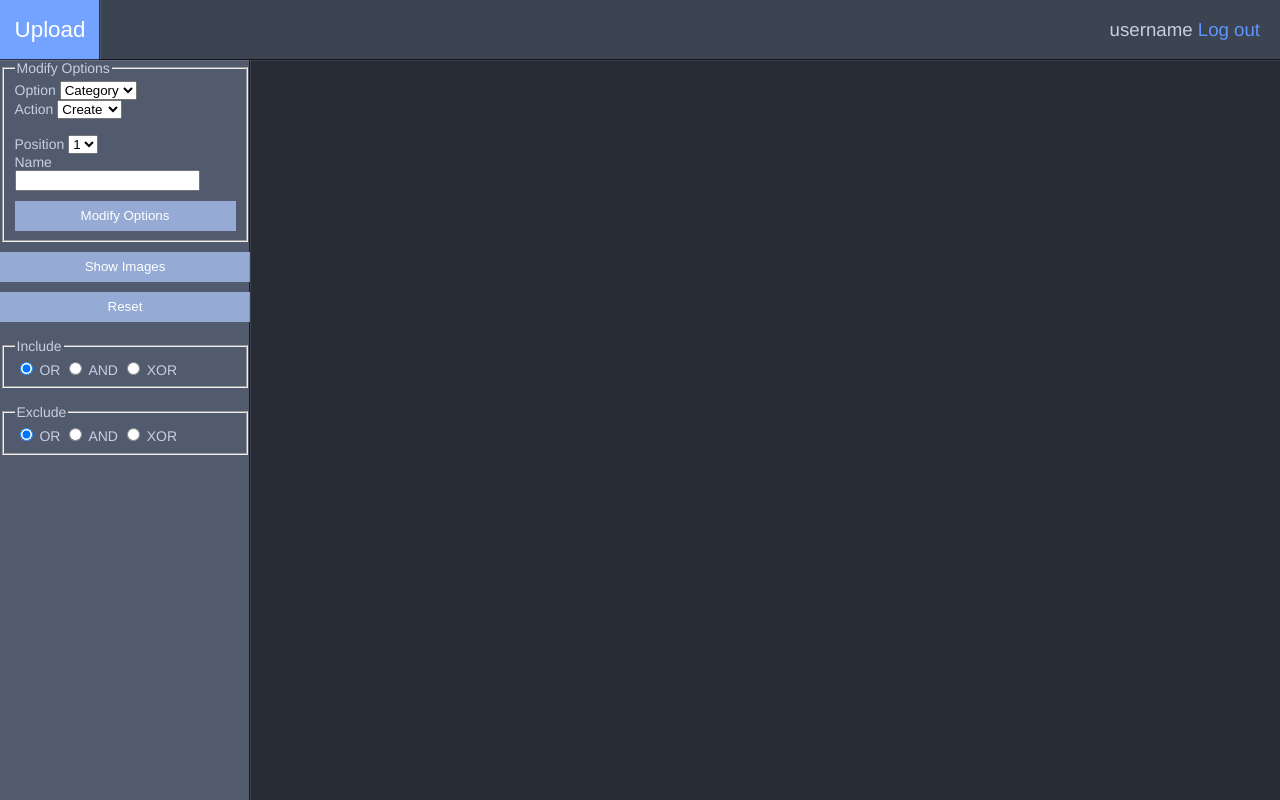
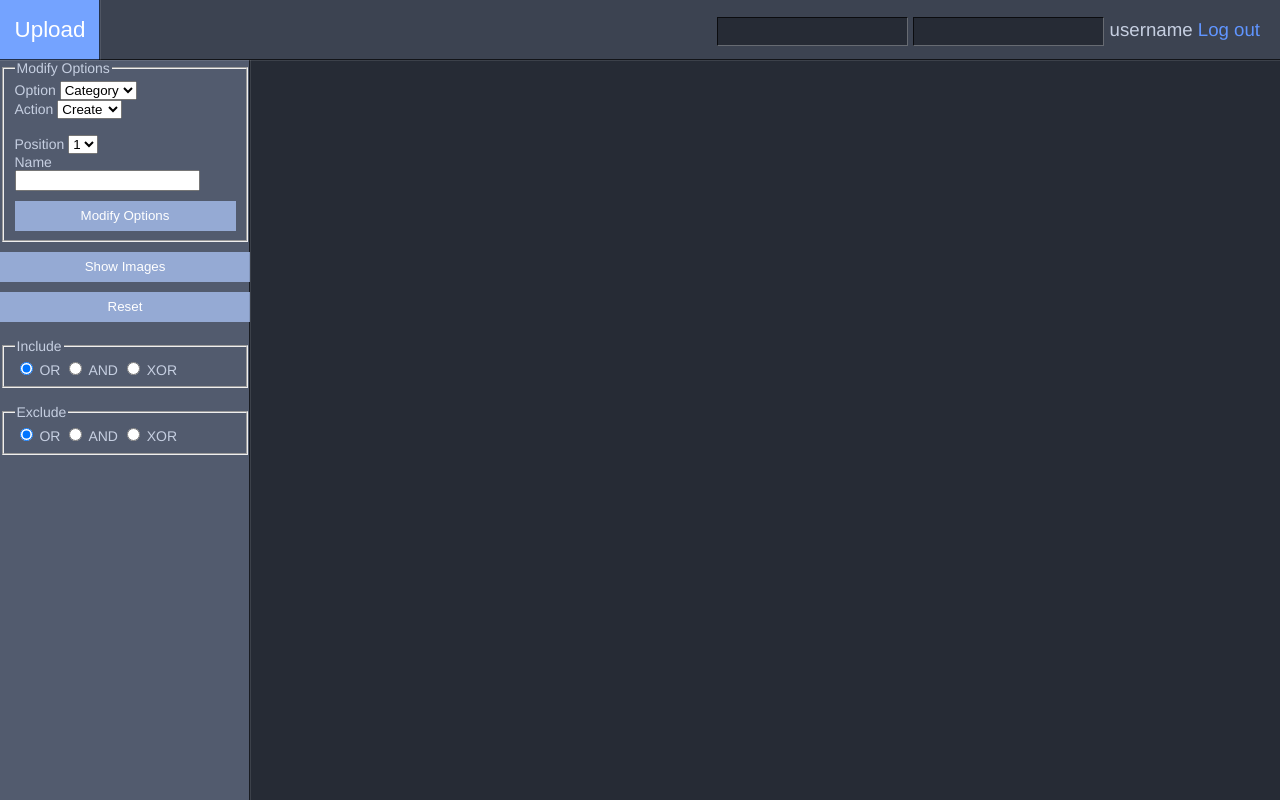
Before and after one commit to mjbelow/Image-Organizer, a PHP site: page /index.big.php in a window 1280 px wide. Run offline with PHP 8.4, Linux system fonts and the light colour scheme; data that the repository does not hold is empty.

Commit message:
added login fields

```diff
--- a/css/style.css
+++ b/css/style.css
@@ -266,3 +266,12 @@ input[type="reset"]:hover {
 #options span:not(:empty):after {
   content: ")";
 }
+
+#login_name,
+#login_pass {
+  background-color: hsl(220, 16.5%, 17.8%);
+  padding: 6px;
+  color: hsl(220, 31%, 82.9%);
+  border:1px solid;
+  border-color: rgba(0, 0, 0, 0.7) rgba(255, 255, 255, 0.3) rgba(255, 255, 255, 0.3) rgba(0, 0, 0, 0.7);
+}
--- a/index.big.php
+++ b/index.big.php
@@ -111,6 +111,10 @@ $con->close();
   <form action="components/upload page/image.html" target="content" method="get">
     <button id="upload">Upload</button>
   </form>
+
+  <input id="login_name" autocomplete="off">
+  <input id="login_pass">
+
   username
   <a href="#">Log out</a>
 
```
